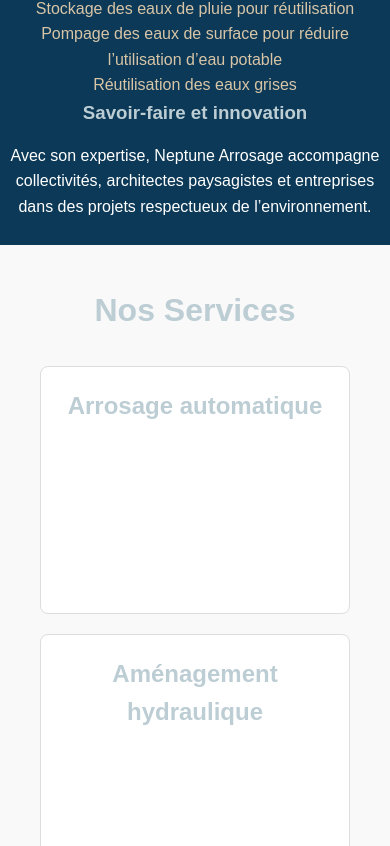
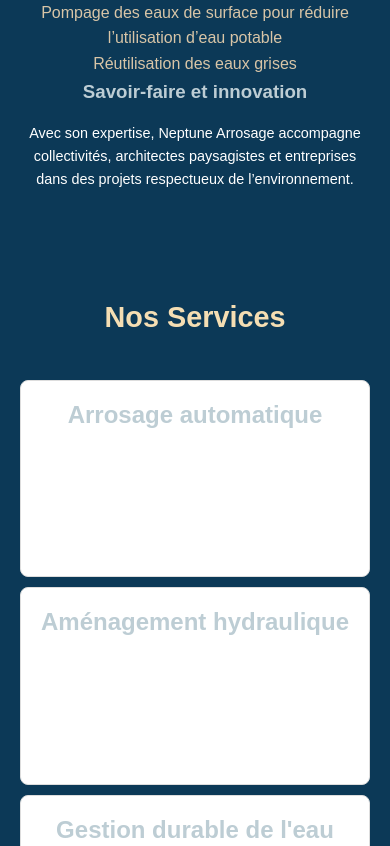
Before and after one commit to Jordan-celton/Neptune-Arrosage, a React (Vite) app in the folder mon-projet/: page / in a window 390 px wide. Shown: the part 918-1764 px from the top of the page. Built offline with nearby package versions, Linux system fonts and the light colour scheme.

Commit message:
Amélioration de la mise en page des composants HomeServices et About, ajustement des styles CSS pour une meilleure réactivité et présentation.

```diff
--- a/mon-projet/src/components/HomeServices.jsx
+++ b/mon-projet/src/components/HomeServices.jsx
@@ -4,7 +4,9 @@ import "../styles/HomeServices.css";
 const HomeServices = () => {
   return (
     <section className="home-services-container">
-      <h2>Nos Services</h2>
+      <div className="home-services-title">
+        <h1>Nos Services</h1>
+      </div>
       <div className="services">
         <div className="service-item">
           <h3>Arrosage automatique</h3>
--- a/mon-projet/src/styles/About.css
+++ b/mon-projet/src/styles/About.css
@@ -1,6 +1,6 @@
 .about-container {
     display: flex;
-    justify-content: flex-start;
+    justify-content: space-around;
     align-items: center;
     height: 100vh;
     padding: 20px;
--- a/mon-projet/src/styles/Home.css
+++ b/mon-projet/src/styles/Home.css
@@ -1,4 +1,3 @@
-/* Conteneur principal de la page d'accueil */
 .home-container {
     background-color: var(--background-color);
     min-height: 100vh;
@@ -7,33 +6,30 @@
     align-items: center;
     justify-content: flex-start;
     text-align: center;
+    padding: 20px;
+    box-sizing: border-box;
 }
 
-/* Image de la page d'accueil */
 .home-image {
     width: 100%;
     height: auto;
     margin-bottom: 30px;
 }
 
-/* Titre principal de la page d'accueil */
 .home-container h1 {
     font-size: 2.5rem;
     color: wheat;
     margin-top: 20px;
 }
 
-/* Texte de la page d'accueil */
 .home-container p {
     font-size: 1.2rem;
     color: white;
-    /* Utilisation de la couleur du texte du fichier style.css */
     margin-top: 10px;
     line-height: 1.6;
-    /* Pour améliorer la lisibilité du texte */
+    margin-bottom: 30px;
 }
 
-/* Ajustement pour la réactivité */
 @media (max-width: 768px) {
     .home-container h1 {
         font-size: 2rem;
@@ -42,4 +38,32 @@
     .home-container p {
         font-size: 1rem;
     }
+
+    .home-container {
+        padding: 10px;
+    }
+
+    .home-container p {
+        margin-bottom: 20px;
+    }
 }
+
+section {
+    width: 100%;
+    margin-bottom: 40px;
+    padding: 20px;
+}
+
+@media (max-width: 480px) {
+    .home-container h1 {
+        font-size: 1.8rem;
+    }
+
+    .home-container p {
+        font-size: 0.9rem;
+    }
+
+    section {
+        margin-bottom: 20px;
+    }
+}
--- a/mon-projet/src/styles/HomeServices.css
+++ b/mon-projet/src/styles/HomeServices.css
@@ -1,28 +1,40 @@
 .home-services-container {
-    padding: 40px;
-    background-color: #f9f9f9;
+    display: flex;
+    align-items: center;
+    justify-content: flex-start;
+    height: auto;
+    padding: 20px;
+    flex-direction: row-reverse;
 }
 
-.home-services-container h2 {
-    text-align: center;
+.home-services-title {
+    margin-left: 20px;
+    /* Ajoute de l'espace entre le titre et le contenu */
+}
+
+.home-services-title h1 {
+    transform: rotate(-90deg);
+    white-space: nowrap;
+    margin: 0;
     font-size: 2em;
-    margin-bottom: 30px;
 }
 
 .services {
-    display: flex;
-    justify-content: space-around;
-    flex-wrap: wrap;
+    display: grid;
+    grid-template-columns: repeat(3, 1fr);
+    gap: 30px;
+    justify-items: center;
+    margin-top: 20px;
 }
 
 .service-item {
-    width: 30%;
+    width: 100%;
     padding: 20px;
     background-color: #fff;
     border: 1px solid #ddd;
     border-radius: 8px;
-    margin-bottom: 20px;
     text-align: center;
+    transition: transform 0.3s ease;
 }
 
 .service-item h3 {
@@ -35,9 +47,100 @@
     color: #555;
 }
 
-@media (max-width: 768px) {
-    .service-item {
-        width: 100%;
+.service-item:nth-child(odd) {
+    transform: translateY(20px);
+}
+
+.service-item:nth-child(even) {
+    transform: translateY(-20px);
+}
+
+@media (max-width: 1024px) {
+    .home-services-container {
+        flex-direction: column;
+        height: auto;
+    }
+
+    .home-services-title {
+        margin-left: 0;
         margin-bottom: 20px;
     }
+
+    .home-services-title h1 {
+        transform: none;
+        font-size: 2.5em;
+    }
+
+    .services {
+        grid-template-columns: repeat(2, 1fr);
+        gap: 20px;
+    }
+
+    .service-item:nth-child(odd) {
+        transform: translateY(10px);
+    }
+
+    .service-item:nth-child(even) {
+        transform: translateY(-10px);
+    }
 }
+
+@media (max-width: 768px) {
+    .home-services-container {
+        flex-direction: column;
+        height: auto;
+    }
+
+    .home-services-title {
+        margin-left: 0;
+        margin-bottom: 20px;
+    }
+
+    .home-services-title h1 {
+        transform: none;
+        font-size: 2em;
+    }
+
+    .services {
+        grid-template-columns: 1fr;
+        gap: 15px;
+    }
+
+    .service-item:nth-child(odd) {
+        transform: translateY(5px);
+    }
+
+    .service-item:nth-child(even) {
+        transform: translateY(-5px);
+    }
+}
+
+@media (max-width: 480px) {
+    .home-services-container {
+        flex-direction: column;
+        height: auto;
+        padding: 10px;
+    }
+
+    .home-services-title h1 {
+        transform: none;
+        font-size: 1.8em;
+    }
+
+    .services {
+        grid-template-columns: 1fr;
+        gap: 10px;
+    }
+
+    .service-item {
+        padding: 15px;
+    }
+
+    .service-item:nth-child(odd) {
+        transform: translateY(0);
+    }
+
+    .service-item:nth-child(even) {
+        transform: translateY(0);
+    }
+}
```
